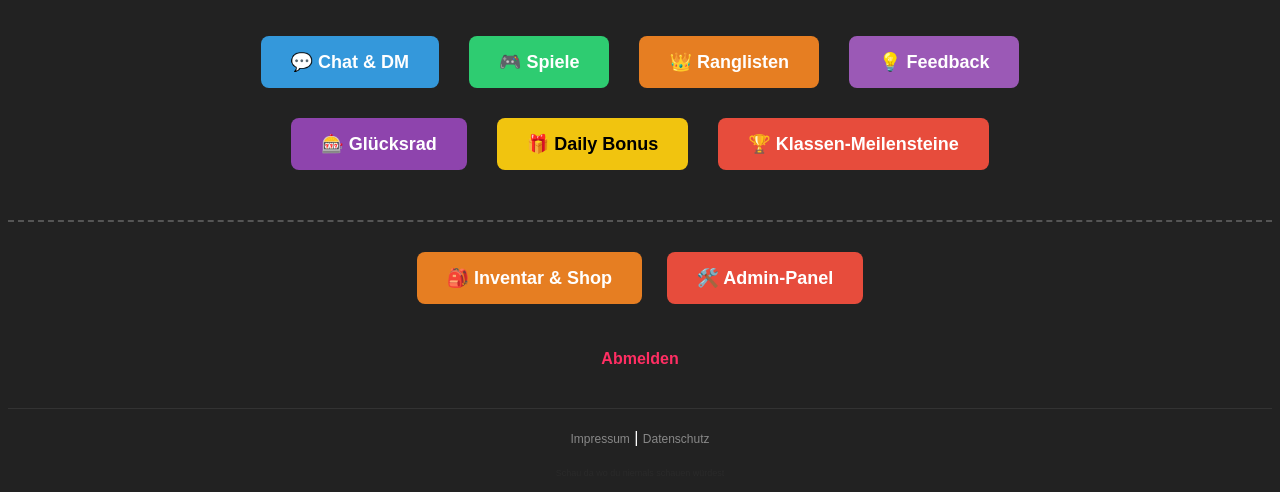
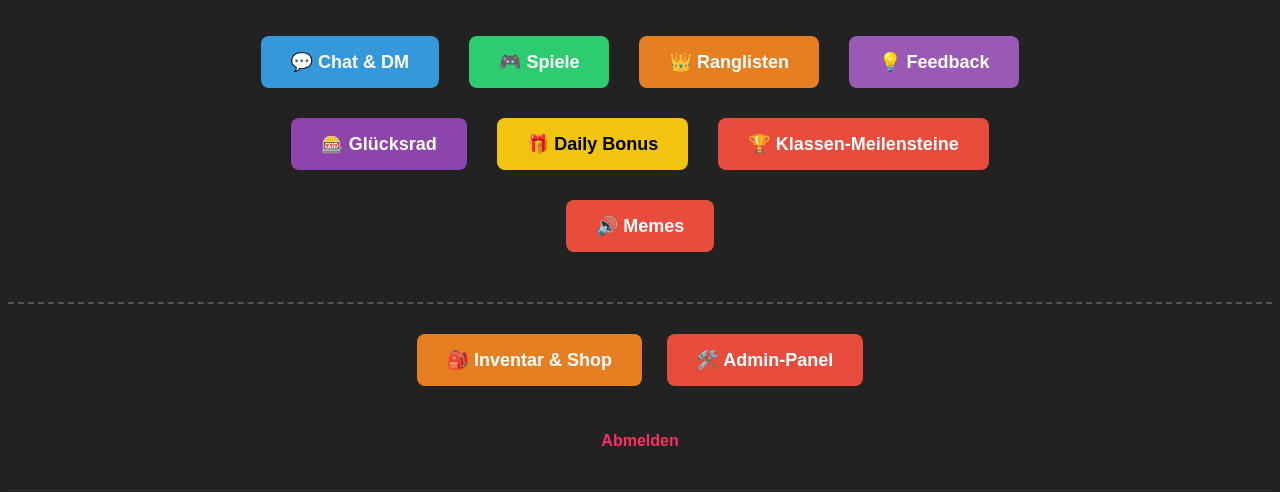
Before and after one commit to gamer24333/free_games, a Flask app: page /welcome in a window 1280 px wide. Shown: the part 188-680 px from the top of the page. Run offline with Flask 3, Linux system fonts and the light colour scheme; the visitor is signed in with stand-in values (Sample User, id 1); data that the repository does not hold is empty; some libraries are stand-ins or nearby versions.

Commit message:
Update dashboard.html

```diff
--- a/templates/dashboard.html
+++ b/templates/dashboard.html
@@ -334,6 +334,7 @@
         <a href="/gluecksrad" class="btn" style="background: #8e44ad;">🎰 Glücksrad</a>
         <a href="/daily" class="btn" style="background: #f1c40f; color: black;">🎁 Daily Bonus</a>
         <button onclick="openMilestoneModal()" class="btn" style="background: #e74c3c;">🏆 Klassen-Meilensteine</button>
+        <a href="/memes" class="btn" style="background: #e74c3c;">🔊 Memes</a>
     </div>
 
     {% if einladungen %}
```
